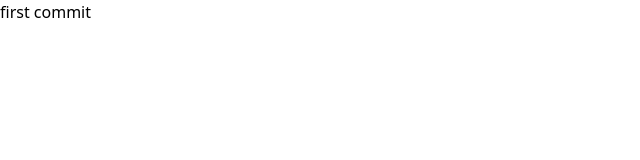
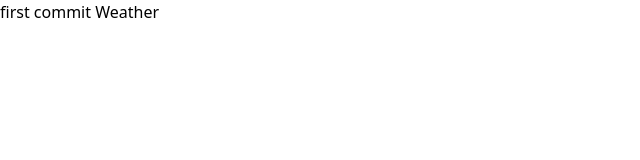
Before and after one commit to santuguddu/santosh, a website: page index.html in a window 1280 px wide. Shown: the full height of the page, 0-640 px from the left. Drawn offline with Linux system fonts and the light colour scheme.

Commit message:
Resolve merge conflicts

```diff
--- a/index.html
+++ b/index.html
@@ -7,7 +7,7 @@
     <link rel="stylesheet" href="output.css">
 </head>
 <body>
-   <h1> first commit</h1>
+   <h1> first commit Weather</h1>
 
 </body>
 </html>
```
